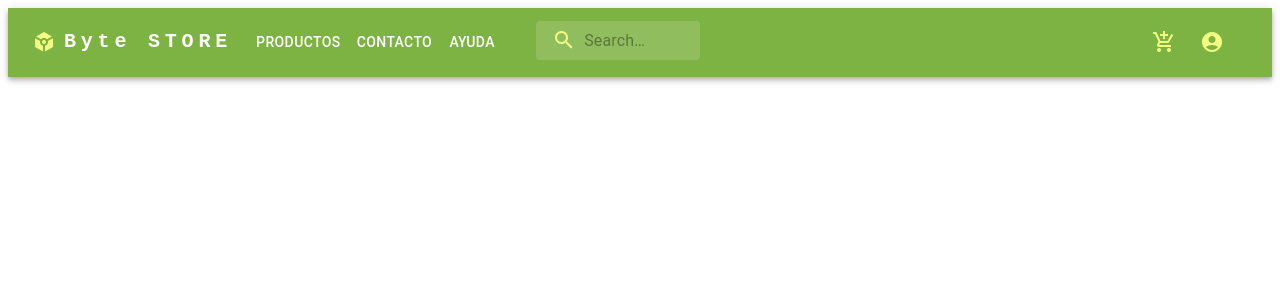
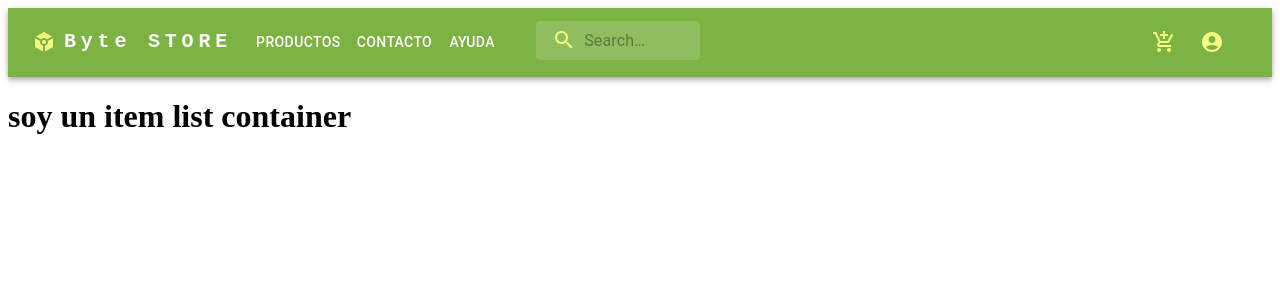
Before and after one commit to kevin-pacheco/proyectoReactJS, a React (Create React App) app in the folder coder-k2023/: page /ayuda in a window 1280 px wide. Shown: the top 300 px of the page. Built offline with nearby package versions, Linux system fonts and the light colour scheme.

Commit message:
Correcciones

```diff
--- a/coder-k2023/src/App.js
+++ b/coder-k2023/src/App.js
@@ -1,9 +1,11 @@
+import ItemListContainer from "./Components/ItemListContainer/ItemListContainer";
 import { NavBar } from "./Components/NavBar/NavBar";
 
 function App() {
   return (
     <div className="App">
       <NavBar />
+      <ItemListContainer greeting={"soy un item list container"} />
     </div>
   );
 }
--- /dev/null
+++ b/coder-k2023/src/Components/ItemListContainer/ItemListContainer.jsx
@@ -0,0 +1,9 @@
+const ItemListContainer = ({ greeting }) => {
+  return (
+    <div>
+      <h1>{greeting}</h1>
+    </div>
+  );
+};
+
+export default ItemListContainer;
--- a/coder-k2023/src/Components/NavBar/NavBar.jsx
+++ b/coder-k2023/src/Components/NavBar/NavBar.jsx
@@ -1,26 +1,28 @@
-import * as React from "react";
-import AppBar from "@mui/material/AppBar";
-import Box from "@mui/material/Box";
-import Toolbar from "@mui/material/Toolbar";
-import IconButton from "@mui/material/IconButton";
-import Typography from "@mui/material/Typography";
-import Menu from "@mui/material/Menu";
+import React, { useState } from "react";
+import {
+  AppBar,
+  Box,
+  Toolbar,
+  IconButton,
+  Typography,
+  Menu,
+  MenuItem,
+  Container,
+  Button,
+  ThemeProvider,
+} from "@mui/material";
+import TokenIcon from "@mui/icons-material/Token";
 import MenuIcon from "@mui/icons-material/Menu";
-import Container from "@mui/material/Container";
-import Button from "@mui/material/Button";
-import MenuItem from "@mui/material/MenuItem";
 import SearchNavBar from "./SearchNavBar";
 import UserItems from "./NavBarRight/UserItems";
 import { baseTheme } from "../Estilos/Estilos";
-import { ThemeProvider } from "@mui/material";
-import TokenIcon from "@mui/icons-material/Token";
 
 const pages = ["Productos", "Contacto", "Ayuda"];
 
 export const NavBar = () => {
-  const [anchorElNav, setAnchorElNav] = React.useState(null);
+  const [anchorElNav, setAnchorElNav] = useState(null);
 
-  const [theme] = React.useState(baseTheme);
+  const [theme] = useState(baseTheme);
   const handleOpenNavMenu = (event) => {
     setAnchorElNav(event.currentTarget);
   };
--- a/coder-k2023/src/Components/NavBar/NavBarRight/UserItems.jsx
+++ b/coder-k2023/src/Components/NavBar/NavBarRight/UserItems.jsx
@@ -1,21 +1,21 @@
 import React, { useState } from "react";
-import Box from "@mui/material/Box";
-import Toolbar from "@mui/material/Toolbar";
-import IconButton from "@mui/material/IconButton";
-import MenuItem from "@mui/material/MenuItem";
-import Menu from "@mui/material/Menu";
-import AccountCircle from "@mui/icons-material/AccountCircle";
-import Avatar from "@mui/material/Avatar";
-import ListItemIcon from "@mui/material/ListItemIcon";
-import Divider from "@mui/material/Divider";
-import Settings from "@mui/icons-material/Settings";
-import Logout from "@mui/icons-material/Logout";
+import {
+  Box,
+  Toolbar,
+  IconButton,
+  MenuItem,
+  Menu,
+  Avatar,
+  ListItemIcon,
+  Divider,
+  ThemeProvider,
+} from "@mui/material";
+import { AccountCircle, Settings, Logout } from "@mui/icons-material";
 import { baseTheme } from "../../Estilos/Estilos";
-import { ThemeProvider } from "@mui/material";
 import { CartWidget } from "./CartWidget";
 
 export default function UserItems() {
-  const [anchorEl, setAnchorEl] = React.useState(null);
+  const [anchorEl, setAnchorEl] = useState(null);
   const open = Boolean(anchorEl);
   const [theme] = useState(baseTheme);
 
```
Also changed, not shown: coder-k2023/src/Components/ProductCard/ProductCard.jsx (added).
